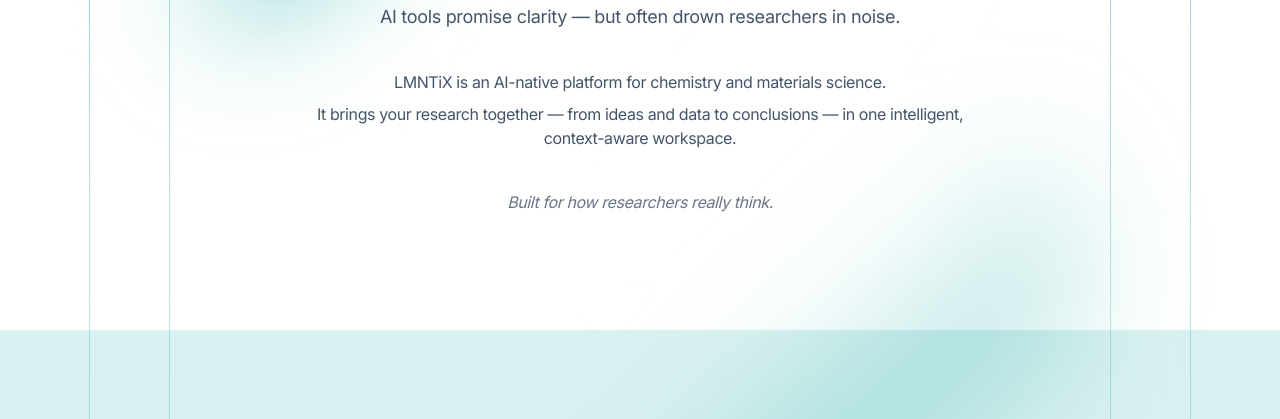
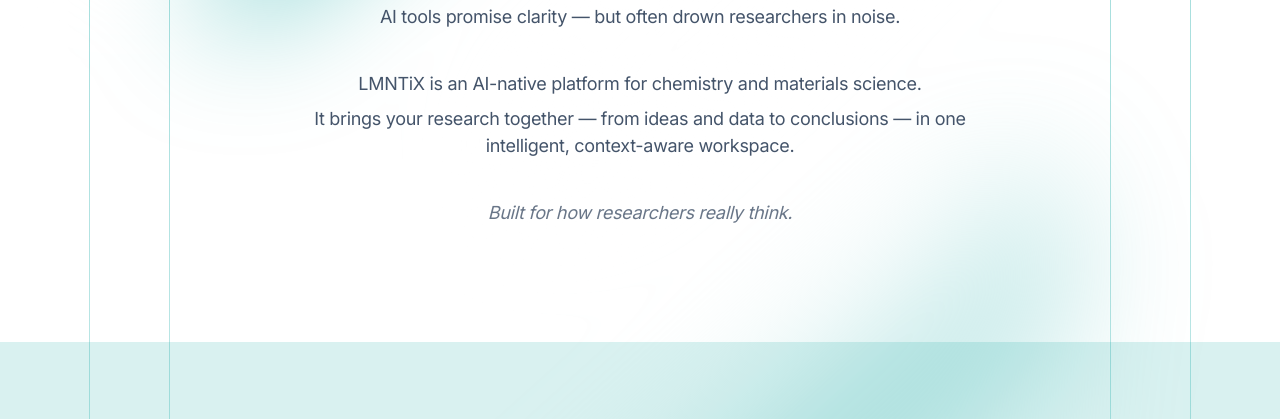
Before and after one commit to lmntix-ai/lmntix-landing-page, a website: page index.html in a window 1280 px wide. Shown: the part 321-740 px from the top of the page. Drawn offline with nearby package versions, Linux system fonts and the light colour scheme.

Commit message:
increase font size of main descriptive paragraphs in hero section

```diff
--- a/index.html
+++ b/index.html
@@ -92,13 +92,13 @@
                   <p class="text-lg text-lmntix-helper dark:text-lmntix-light-bg/80">
                     AI tools promise clarity — but often drown researchers in noise.
                   </p>
-                  <p class="text-md text-lmntix-helper dark:text-lmntix-light-bg/70 mt-10 max-w-2xl mx-auto">
+                  <p class="text-lg text-lmntix-helper dark:text-lmntix-light-bg/70 mt-10 max-w-2xl mx-auto">
                     LMNTiX is an AI-native platform for chemistry and materials science.
                   </p>
-                  <p class="text-md text-lmntix-helper dark:text-lmntix-light-bg/70 mt-2 max-w-2xl mx-auto">
+                  <p class="text-lg text-lmntix-helper dark:text-lmntix-light-bg/70 mt-2 max-w-2xl mx-auto">
                     It brings your research together — from ideas and data to conclusions — in one intelligent, context-aware workspace.
                   </p>
-                  <p class="text-md text-lmntix-helper/80 dark:text-lmntix-light-bg/60 italic mt-10">
+                  <p class="text-lg text-lmntix-helper/80 dark:text-lmntix-light-bg/60 italic mt-10">
                     Built for how researchers really think.
                   </p>
                 </div>
```
